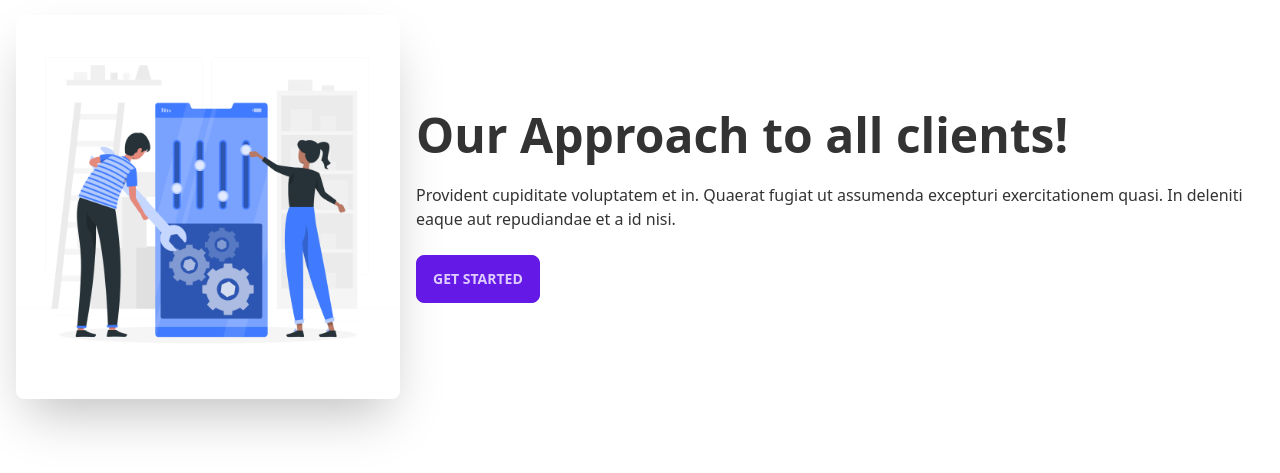
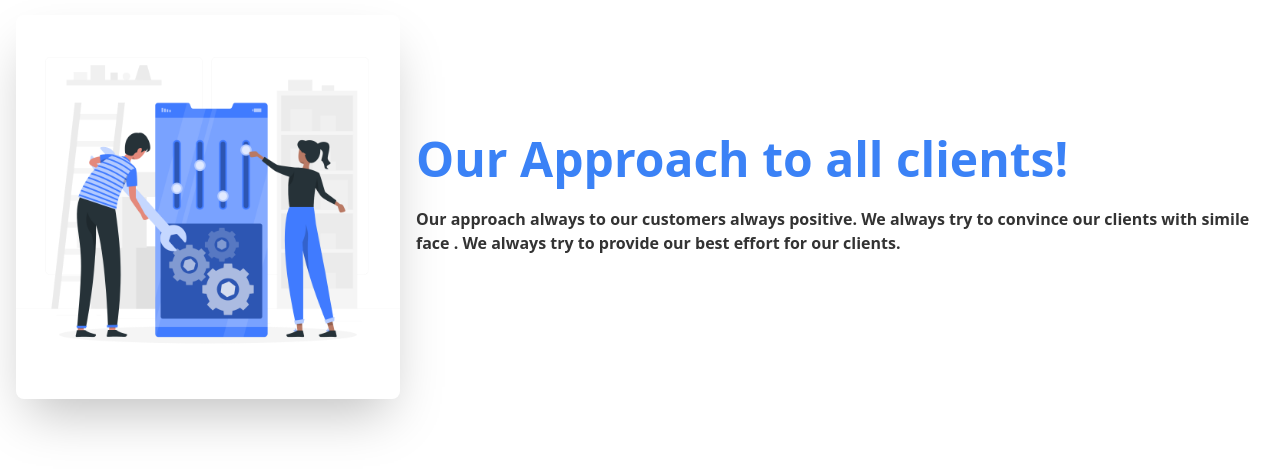
Before and after one commit to atiqurrahman96/manufacturer-client-side-assignment, a React (Create React App) app: page / in a window 1280 px wide. Shown: the part 3242-3715 px from the top of the page. Built offline with nearby package versions, Linux system fonts and the light colour scheme.

Commit message:
two own section has been added

```diff
--- a/src/Pages/Home/Approach.js
+++ b/src/Pages/Home/Approach.js
@@ -7,9 +7,9 @@ const Approach = () => {
                 <div class="hero-content flex-col lg:flex-row">
                     <img src={approach} class="max-w-sm rounded-lg shadow-2xl" alt='img' />
                     <div>
-                        <h1 class="text-5xl font-bold">Our Approach to all clients!</h1>
-                        <p class="py-6">Provident cupiditate voluptatem et in. Quaerat fugiat ut assumenda excepturi exercitationem quasi. In deleniti eaque aut repudiandae et a id nisi.</p>
-                        <button class="btn btn-primary">Get Started</button>
+                        <h1 class="text-5xl font-bold text-blue-500">Our Approach to all clients!</h1>
+                        <p class="py-6 font-bold">Our approach always to our customers always positive. We always try to convince our clients with simile face . We always try to provide our best effort for our clients.</p>
+
                     </div>
                 </div>
             </div>
```
